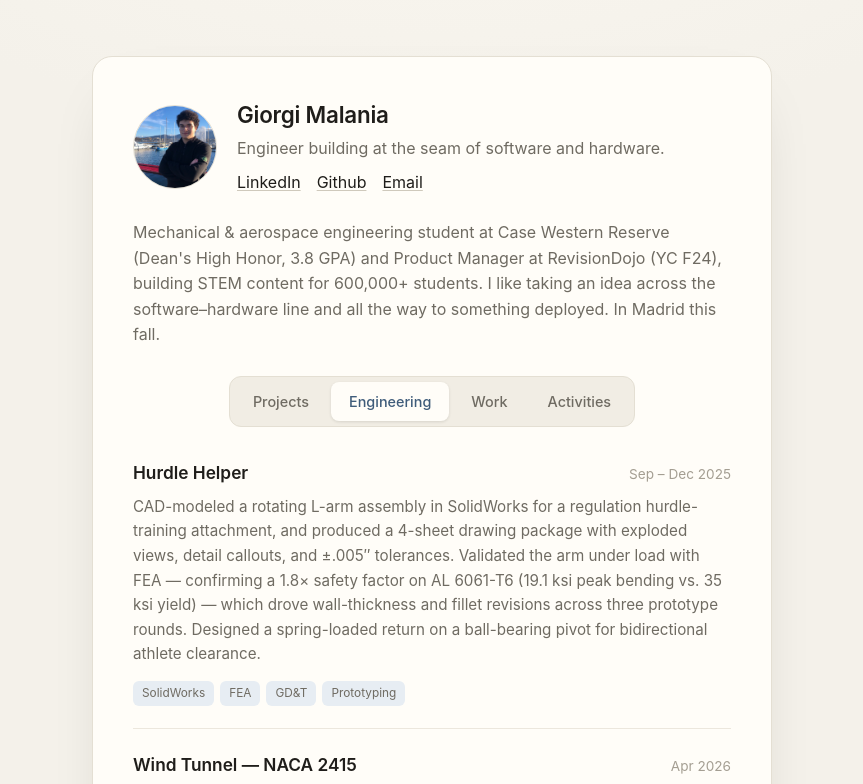
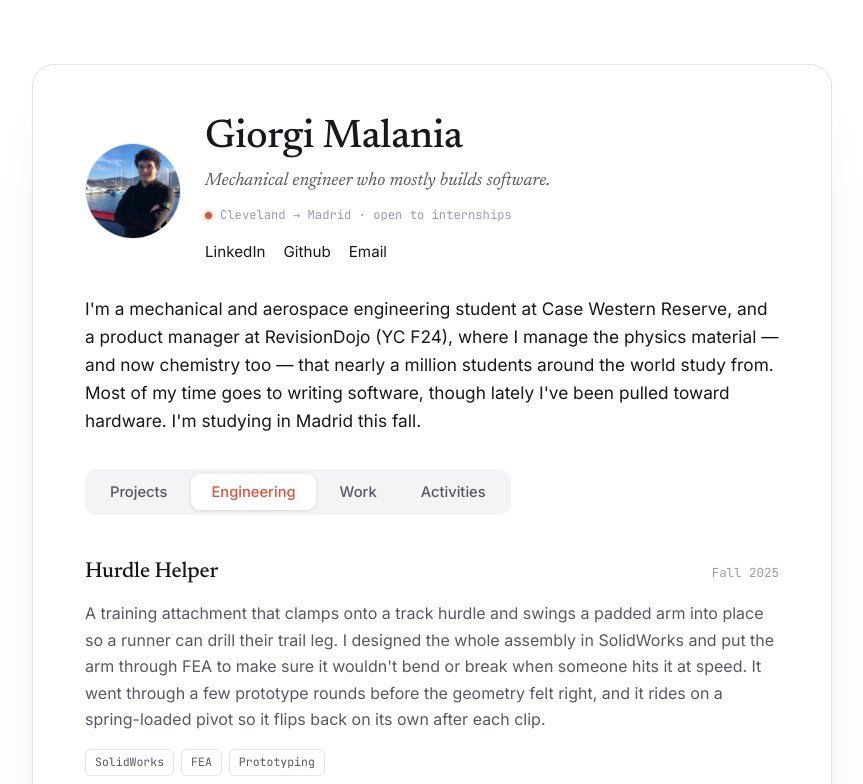
Before and after one commit to GiorgiMalanozavri/Personal, a plain HTML site: page index.html in a window 1280 px wide. Both pictures are taken after a click on the tab "Engineering". Shown: the top 784 px of the page, without its empty margins (208-1071 px from the left). Drawn offline with Linux system fonts and the light colour scheme.

Commit message:
White theme with a real identity; expand project copy
- All-white palette, drop the cream/gradient look
- Type system: Newsreader serif (name, titles) + Inter body +
  JetBrains Mono (dates, tags, status), warm vermilion accent
- Bigger card, larger thumbnails, human status line with a dot
- Expand every project/experience blurb; rewrite in plain voice,
  cut AI-isms and the tolerance/ksi overload
- Physics + chemistry, ~a million students in the RevisionDojo copy

```diff
--- a/index.html
+++ b/index.html
@@ -4,7 +4,10 @@
   <meta charset="UTF-8" />
   <meta name="viewport" content="width=device-width, initial-scale=1.0" />
   <title>Giorgi Malania</title>
-  <meta name="description" content="Giorgi Malania — engineer building at the seam of software and hardware." />
+  <meta name="description" content="Giorgi Malania — mechanical engineer who mostly builds software." />
+  <link rel="preconnect" href="https://fonts.googleapis.com" />
+  <link rel="preconnect" href="https://fonts.gstatic.com" crossorigin />
+  <link href="https://fonts.googleapis.com/css2?family=Inter:wght@400;500;600&family=JetBrains+Mono:wght@400;500&family=Newsreader:ital,opsz,wght@0,6..72,400;0,6..72,500;1,6..72,400&display=swap" rel="stylesheet" />
   <link rel="stylesheet" href="style.css" />
 </head>
 <body>
@@ -15,7 +18,8 @@
         <img class="avatar" src="images/portrait.jpeg" alt="Giorgi Malania" />
         <div class="profile__meta">
           <h1>Giorgi Malania</h1>
-          <p class="tagline">Engineer building at the seam of software and hardware.</p>
+          <p class="tagline">Mechanical engineer who mostly builds software.</p>
+          <p class="status"><span class="dot" aria-hidden="true"></span>Cleveland → Madrid · open to internships</p>
           <p class="links">
             <a href="https://www.linkedin.com/in/giorgimalania/" target="_blank" rel="noopener">LinkedIn</a>
             <a href="https://github.com/GiorgiMalanozavri" target="_blank" rel="noopener">Github</a>
@@ -25,7 +29,7 @@
       </header>
 
       <div class="bio">
-        <p>Mechanical &amp; aerospace engineering student at Case Western Reserve (Dean's High Honor, 3.8 GPA) and Product Manager at RevisionDojo (YC&nbsp;F24), building STEM content for 600,000+ students. I like taking an idea across the software–hardware line and all the way to something deployed. In Madrid this fall.</p>
+        <p>I'm a mechanical and aerospace engineering student at Case Western Reserve, and a product manager at RevisionDojo (YC F24), where I manage the physics material — and now chemistry too — that nearly a million students around the world study from. Most of my time goes to writing software, though lately I've been pulled toward hardware. I'm studying in Madrid this fall.</p>
       </div>
 
       <!-- tab selector -->
@@ -48,7 +52,8 @@
                 <h3><a href="https://github.com/GiorgiMalanozavri/backbrain" target="_blank" rel="noopener">oushi</a></h3>
                 <span class="chip">Live</span>
               </div>
-              <p>A personal AI assistant built on Gmail and Google Calendar. It reads and triages email in real time through Pub/Sub push notifications, understands sender and thread context, and proactively surfaces what actually needs a reply — instead of waiting to be asked. Full Google auth, the real-time push pipeline, and a calm daily-brief interface. Built and deployed end to end.</p>
+              <p>An assistant that sits on top of your Gmail and calendar. As mail comes in, it works out what actually needs you and says so, instead of leaving you to dig through the inbox. Under the hood it listens for new mail through Google's push system, reads the thread and who it's from, and only pings you when something's worth it.</p>
+              <p>I wrote all of it — the login, the live email pipeline, and the daily brief you land on when you open it — and put it online. It started as me being annoyed at my own inbox and turned into the most complete thing I've built.</p>
               <ul class="tags">
                 <li>Next.js</li><li>TypeScript</li><li>Supabase</li><li>Google APIs</li><li>Pub/Sub</li><li>Vercel</li>
               </ul>
@@ -64,7 +69,8 @@
                 <h3><a href="https://github.com/GiorgiMalanozavri/YQuantum_hartford" target="_blank" rel="noopener">YQuantum 2026</a></h3>
                 <span class="chip chip--award">2nd place</span>
               </div>
-              <p>Built for the Capgemini × The Hartford challenge at Yale. We took 50 real insurance assets, compressed them into 8 sectors mapped to 8 qubits, and formulated constrained mean-variance selection as a QUBO. Implemented QAOA with K8 edge-coloring parallelization that cut circuit depth up to 48% and lifted simulated hardware fidelity from 17% to 53% under realistic noise. 2nd of 35 teams, plus Best Computational Accuracy.</p>
+              <p>A quantum optimizer for insurance portfolios, built over a weekend at Yale's YQuantum for the Capgemini and Hartford challenge. The task: given a pile of assets and a set of rules, pick the best mix. We took 50 real assets, boiled them down to 8 sectors mapped onto 8 qubits, and used QAOA to search for the answer.</p>
+              <p>To make it run well we reworked the circuit so it was about half as deep, which pushed our simulated accuracy from 17% up to 53%. We also checked the quantum result against a brute-force solve to prove it was landing on the real optimum. 2nd of 35 teams, and Best Computational Accuracy.</p>
               <ul class="tags">
                 <li>Python</li><li>Bloqade</li><li>QAOA</li><li>QUBO</li><li>PyQrack</li>
               </ul>
@@ -78,18 +84,18 @@
           <article class="item">
             <div class="item__head">
               <h3>Hurdle Helper</h3>
-              <span class="item__date">Sep – Dec 2025</span>
+              <span class="item__date">Fall 2025</span>
             </div>
-            <p>CAD-modeled a rotating L-arm assembly in SolidWorks for a regulation hurdle-training attachment, and produced a 4-sheet drawing package with exploded views, detail callouts, and ±.005″ tolerances. Validated the arm under load with FEA — confirming a 1.8× safety factor on AL 6061-T6 (19.1 ksi peak bending vs. 35 ksi yield) — which drove wall-thickness and fillet revisions across three prototype rounds. Designed a spring-loaded return on a ball-bearing pivot for bidirectional athlete clearance.</p>
-            <ul class="tags"><li>SolidWorks</li><li>FEA</li><li>GD&amp;T</li><li>Prototyping</li></ul>
+            <p>A training attachment that clamps onto a track hurdle and swings a padded arm into place so a runner can drill their trail leg. I designed the whole assembly in SolidWorks and put the arm through FEA to make sure it wouldn't bend or break when someone hits it at speed. It went through a few prototype rounds before the geometry felt right, and it rides on a spring-loaded pivot so it flips back on its own after each clip.</p>
+            <ul class="tags"><li>SolidWorks</li><li>FEA</li><li>Prototyping</li></ul>
           </article>
 
           <article class="item">
             <div class="item__head">
               <h3>Wind Tunnel — NACA 2415</h3>
-              <span class="item__date">Apr 2026</span>
+              <span class="item__date">Spring 2026</span>
             </div>
-            <p>Characterized a NACA 2415 airfoil at ~20 m/s across seven angles of attack (−10° to 20°) using surface pressure-tap data acquired through LabVIEW in a subsonic wind tunnel. Computed pressure-coefficient distributions and numerically integrated them in Python to obtain lift and moment coefficients, benchmarking against the vortex panel method and published NACA data. Diagnosed two faulty pressure sensors and corrected them via interpolation and exclusion, preserving result integrity.</p>
+            <p>Tested a NACA 2415 airfoil in a subsonic wind tunnel to see how it behaves as you tilt it. I read the surface pressures at seven angles of attack, then worked through the numbers in Python to pull out lift and moment and compared them against the textbook panel-method predictions and published NACA data. Two of the pressure taps were reading garbage, so part of the job was noticing that and cleaning it up without throwing off the results.</p>
             <ul class="tags"><li>Aerodynamics</li><li>LabVIEW</li><li>Python</li></ul>
           </article>
 
@@ -98,16 +104,16 @@
               <h3>Optical inspection stage</h3>
               <span class="item__date">In progress</span>
             </div>
-            <p>A self-directed build that merges hardware and software: a 2-axis gantry inspection stage paired with a YOLO vision pipeline that detects and localizes defects, then generates structured inspection reports. Modeled on real semiconductor-inspection workflows — my clearest proof of the hardware-plus-software angle.</p>
+            <p>A 2-axis gantry that walks a camera across a part, spots defects with a YOLO model, and writes up what it found and where. The idea is to copy, in miniature, how semiconductor lines inspect wafers — the mechanical side and the vision side are both mine. Still building it. This one's the clearest version of the thing I keep circling back to: hardware and software in the same project.</p>
             <ul class="tags"><li>Python</li><li>YOLO</li><li>OpenCV</li><li>Creo</li><li>Ansys</li></ul>
           </article>
 
           <article class="item">
             <div class="item__head">
               <h3>Steel Hammer</h3>
-              <span class="item__date">Sep – Dec 2025</span>
+              <span class="item__date">Fall 2025</span>
             </div>
-            <p>Machined a two-component steel hammer from 1018 CRS stock on the lathe and mill, holding ±.005″ tolerances. Worked from drawings with thread specs (5/16-18 UNC), reamed holes (Ø.438/.439″), and GD&amp;T callouts.</p>
+            <p>Machined a two-piece steel hammer from bar stock on the lathe and mill, working from a full drawing with threads, reamed holes, and GD&amp;T callouts. A good crash course in actually holding tolerances by hand.</p>
             <ul class="tags"><li>Machining</li><li>Lathe · Mill</li><li>GD&amp;T</li></ul>
           </article>
           <!-- Add more engineering projects here -->
@@ -120,8 +126,8 @@
               <h3>Product Manager <em>— RevisionDojo (YC F24)</em></h3>
               <span class="item__date">2025 · 2026 — Now</span>
             </div>
-            <p>AI exam-prep platform used by 600,000+ students. Designed a prompt-engineered LLM pipeline that auto-generates branded technical diagrams (TikZ / Desmos / SVG) from exam questions, classifying by problem type and compiling to print-ready output. Authored 3,000+ worked solutions and 400+ original problems across thermodynamics, electromagnetism, and mechanics.</p>
-            <ul class="tags"><li>Product</li><li>LLM workflows</li><li>TikZ</li><li>Curriculum</li></ul>
+            <p>I manage the physics material — and lately chemistry too — that close to a million students around the world study from. A lot of the job is making sure the explanations are genuinely right and genuinely clear. On the side I built a tool that takes an exam question and draws its diagram automatically, print-ready, and I've written thousands of worked solutions and original problems across mechanics, electromagnetism, and thermodynamics.</p>
+            <ul class="tags"><li>Product</li><li>Physics</li><li>Chemistry</li><li>Curriculum</li></ul>
           </article>
 
           <article class="item">
@@ -129,7 +135,7 @@
               <h3>Data Analyst <em>— Weatherhead School of Management</em></h3>
               <span class="item__date">2024 — 2026</span>
             </div>
-            <p>Automated an Excel-based tracking system that streamlined logistics for 30+ daily executive participants, and engineered a centralized CRM of 1,500+ contacts that accelerated the business-development pipeline for executive-education programs serving firms like JPMorgan, KeyBank, and Lockheed Martin.</p>
+            <p>Kept the executive-education programs running day to day. I automated the spreadsheet that tracked 30+ participants a day and built the contact database of 1,500+ people the team used to reach firms like JPMorgan, KeyBank, and Lockheed Martin.</p>
             <ul class="tags"><li>Excel automation</li><li>CRM</li><li>Ops</li></ul>
           </article>
 
@@ -138,7 +144,7 @@
               <h3>Technician <em>— Tinkham Veale University Center</em></h3>
               <span class="item__date">2024 — 2026</span>
             </div>
-            <p>Executed time-critical setups for 4–5 events weekly (500+ attendees) with a rapid-response team of five, ensuring equipment safety and load compliance under strict deadlines.</p>
+            <p>Set up and ran four to five campus events a week, some with 500+ people, as part of a small crew handling the AV, staging, and everything that had to be ready on time.</p>
             <ul class="tags"><li>Events</li><li>Logistics</li></ul>
           </article>
           <!-- Add more experience here -->
@@ -153,7 +159,7 @@
                 <h3>2nd place — YQuantum 2026</h3>
                 <span class="item__date">Apr 2026</span>
               </div>
-              <p>Placed 2nd of 35 teams at the Capgemini × The Hartford challenge at Yale University, and won Best Computational Accuracy — building a full 8-qubit quantum optimization pipeline on QuEra's Bloqade platform with real Hartford data and regulatory constraints.</p>
+              <p>2nd of 35 teams at Yale's YQuantum, plus the Best Computational Accuracy award. Our team built a quantum optimizer for insurance portfolios on real Hartford data. That's me presenting it, above.</p>
             </div>
           </article>
 
@@ -164,7 +170,7 @@
                 <h3>2nd place — WSOM Business Case Competition</h3>
                 <span class="item__date">Mar 2026</span>
               </div>
-              <p>Analyzed strategy, direct-to-consumer operations, and growth decisions for a $140M manufacturer under a one-hour constraint, then presented retention and competitive-moat frameworks to a panel of judges. 2nd of 16 teams, $500 award.</p>
+              <p>One hour to pull apart a $140M company's strategy and pitch what we'd do differently to a panel of judges. None of us had a business background, which made 2nd of 16 teams (and the $500) feel pretty good.</p>
             </div>
           </article>
 
@@ -173,14 +179,14 @@
               <h3>Business Analyst <em>— Consult Your Community</em></h3>
               <span class="item__date">2026</span>
             </div>
-            <p>Developing UAT, rollout, and go-to-market plans for Haven, an MVP barter platform for an artist community — pro-bono consulting for early-stage ventures.</p>
+            <p>Pro-bono consulting for early-stage ventures. Right now I'm helping plan the launch of Haven, a barter platform for an artist community.</p>
           </article>
 
           <article class="item">
             <div class="item__head">
               <h3>Community &amp; recognition</h3>
             </div>
-            <p>Delta Tau Delta member and Resident Advisor at CWRU. Dean's High Honor (3.8 GPA), Certified SOLIDWORKS Associate, and MATLAB Onramp. UWC Maastricht alumnus; native English and Georgian.</p>
+            <p>Delta Tau Delta member and a Resident Advisor at CWRU. Dean's High Honor (3.8 GPA) and a Certified SOLIDWORKS Associate. UWC Maastricht alum; I speak English and Georgian.</p>
           </article>
           <!-- Add more activities here -->
         </section>
--- a/style.css
+++ b/style.css
@@ -1,168 +1,217 @@
 * { box-sizing: border-box; margin: 0; padding: 0; }
 
 :root {
-  --bg:      #f4f1ea;
-  --ink:     #1f1d1a;
-  --muted:   #6f6b62;
-  --faint:   #a49e92;
-  --line:    #ece7dd;
-  --line-2:  #e4dfd3;
-  --accent:  #3f5c7a;
-  --accent-soft: #e7edf3;
-  --card:    #fffdf8;
+  --bg:      #ffffff;
+  --card:    #ffffff;
+  --ink:     #17181c;
+  --muted:   #565962;
+  --faint:   #9a9ca4;
+  --line:    #ededf0;
+  --line-2:  #e4e4e8;
+  --track:   #f4f4f6;
+  --accent:  #e2503b;          /* warm vermilion */
+  --accent-soft: #fdece8;
+
+  --serif: "Newsreader", Georgia, "Times New Roman", serif;
+  --sans:  "Inter", -apple-system, BlinkMacSystemFont, "Segoe UI", sans-serif;
+  --mono:  "JetBrains Mono", ui-monospace, "SF Mono", Menlo, monospace;
 }
 
 body {
-  font-family: -apple-system, BlinkMacSystemFont, "Segoe UI", Helvetica, Arial, sans-serif;
+  font-family: var(--sans);
   font-size: 16px;
-  line-height: 1.6;
+  line-height: 1.62;
   color: var(--ink);
-  background:
-    radial-gradient(1100px 500px at 50% -10%, #faf7f0 0%, var(--bg) 60%);
+  background: var(--bg);
   min-height: 100vh;
   -webkit-font-smoothing: antialiased;
 }
 
 main {
-  max-width: 720px;
+  max-width: 840px;
   margin: 0 auto;
-  padding: 56px 20px 72px;
+  padding: 64px 20px 80px;
 }
 
 /* ---------- the card ---------- */
 .card {
   background: var(--card);
   border: 1px solid var(--line-2);
-  border-radius: 20px;
-  padding: clamp(24px, 4vw, 40px);
-  box-shadow: 0 24px 60px -34px rgba(31,29,26,.28);
+  border-radius: 22px;
+  padding: clamp(28px, 4.5vw, 52px);
+  box-shadow: 0 1px 2px rgba(23,24,28,.04), 0 30px 60px -40px rgba(23,24,28,.22);
 }
 
 /* ---------- profile ---------- */
-.profile { display: flex; align-items: center; gap: 20px; }
+.profile { display: flex; align-items: center; gap: 24px; }
 .avatar {
-  width: 84px; height: 84px;
+  width: 96px; height: 96px;
   border-radius: 50%;
   object-fit: cover;
   flex-shrink: 0;
   border: 1px solid var(--line-2);
 }
-h1 { font-size: 1.4rem; font-weight: 600; letter-spacing: -0.01em; }
-.tagline { color: var(--muted); margin: 3px 0 9px; }
-.links { display: flex; gap: 16px; }
+h1 {
+  font-family: var(--serif);
+  font-size: clamp(1.9rem, 4vw, 2.5rem);
+  font-weight: 500;
+  letter-spacing: -0.01em;
+  line-height: 1.05;
+}
+.tagline {
+  font-family: var(--serif);
+  font-style: italic;
+  font-size: 1.12rem;
+  color: var(--muted);
+  margin: 8px 0 10px;
+}
+.status {
+  font-family: var(--mono);
+  font-size: 0.76rem;
+  color: var(--faint);
+  display: flex; align-items: center; gap: 8px;
+  margin-bottom: 14px;
+}
+.dot {
+  width: 7px; height: 7px; border-radius: 50%;
+  background: var(--accent);
+  box-shadow: 0 0 0 3px var(--accent-soft);
+}
+.links { display: flex; gap: 18px; font-size: 0.95rem; }
 
-.bio { margin: 24px 0 28px; color: var(--muted); }
+.bio {
+  margin: 30px 0 34px;
+  font-size: 1.08rem;
+  color: var(--ink);
+  max-width: 66ch;
+}
 
-/* ---------- tab selector (segmented control) ---------- */
+/* ---------- tab selector ---------- */
 .tabs {
   display: flex;
   gap: 4px;
   padding: 5px;
-  background: #f1ede4;
-  border: 1px solid var(--line-2);
-  border-radius: 12px;
+  background: var(--track);
+  border-radius: 13px;
   width: fit-content;
   max-width: 100%;
-  margin: 0 auto 28px;
+  margin-bottom: 34px;
   overflow-x: auto;
 }
 .tab {
-  appearance: none;
-  border: none;
-  background: none;
-  font: inherit;
-  font-size: 0.9rem;
+  appearance: none; border: none; background: none;
+  font-family: var(--sans);
+  font-size: 0.92rem;
   font-weight: 500;
   color: var(--muted);
-  padding: 8px 18px;
-  border-radius: 8px;
+  padding: 9px 20px;
+  border-radius: 9px;
   cursor: pointer;
   white-space: nowrap;
   transition: background .18s, color .18s, box-shadow .18s;
 }
 .tab:hover { color: var(--ink); }
 .tab.is-active {
-  background: var(--card);
+  background: #fff;
   color: var(--accent);
-  box-shadow: 0 1px 3px rgba(31,29,26,.12);
+  box-shadow: 0 1px 4px rgba(23,24,28,.12);
 }
 .tab:focus-visible { outline: 2px solid var(--accent); outline-offset: 2px; }
 
 /* ---------- panels ---------- */
 .panel { display: none; }
-.panel.is-active { display: block; animation: fade .28s ease; }
+.panel.is-active { display: block; animation: fade .3s ease; }
 @keyframes fade { from { opacity: 0; transform: translateY(6px); } to { opacity: 1; transform: none; } }
 
 /* ---------- items ---------- */
-.item { padding: 22px 0; border-top: 1px solid var(--line); }
-.panel .item:first-child { border-top: none; padding-top: 4px; }
+.item { padding: 28px 0; border-top: 1px solid var(--line); }
+.panel .item:first-child { border-top: none; padding-top: 6px; }
 
-.item__head { display: flex; align-items: baseline; gap: 10px; flex-wrap: wrap; margin-bottom: 8px; }
-.item__head h3 { font-size: 1.08rem; font-weight: 600; }
-.item__head h3 em { font-style: normal; font-weight: 400; color: var(--muted); }
-.item__date { margin-left: auto; color: var(--faint); font-size: 0.85rem; white-space: nowrap; }
-.item p { color: var(--muted); font-size: 0.95rem; line-height: 1.62; }
+.item__head { display: flex; align-items: baseline; gap: 12px; flex-wrap: wrap; margin-bottom: 10px; }
+.item__head h3 {
+  font-family: var(--serif);
+  font-size: 1.35rem;
+  font-weight: 500;
+  letter-spacing: -0.01em;
+}
+.item__head h3 em { font-style: italic; font-weight: 400; color: var(--muted); font-size: 0.9em; }
+.item__date {
+  font-family: var(--mono);
+  margin-left: auto;
+  color: var(--faint);
+  font-size: 0.78rem;
+  white-space: nowrap;
+}
+.item p { color: var(--muted); font-size: 1rem; line-height: 1.66; }
+.item p + p { margin-top: 12px; }
 
-/* media items (projects with thumbnails) */
-.item--media { display: grid; grid-template-columns: 168px 1fr; gap: 22px; align-items: start; }
+/* media items */
+.item--media { display: grid; grid-template-columns: 220px 1fr; gap: 28px; align-items: start; }
 .item__thumb {
-  display: block;
-  border-radius: 10px;
+  display: block; margin: 0;
+  border-radius: 12px;
   overflow: hidden;
   border: 1px solid var(--line);
-  background: #f5f3ee;
+  background: #f6f6f8;
   aspect-ratio: 16 / 11;
 }
 .item__thumb img {
   width: 100%; height: 100%;
   object-fit: cover; object-position: top left;
-  transition: transform .3s ease;
+  transition: transform .35s ease;
 }
 .item__thumb:hover img { transform: scale(1.04); }
-.item--media .item__head { margin-bottom: 6px; }
+.item--media .item__head { margin-bottom: 8px; }
+.item--media .item__head h3 { font-size: 1.5rem; }
 
 /* chips */
 .chip {
-  font-size: 0.64rem; font-weight: 600;
-  text-transform: uppercase; letter-spacing: 0.06em;
+  font-family: var(--mono);
+  font-size: 0.64rem; font-weight: 500;
+  text-transform: uppercase; letter-spacing: 0.04em;
   color: #fff; background: var(--accent);
-  padding: 2px 9px; border-radius: 100px;
+  padding: 3px 9px; border-radius: 6px;
 }
 .chip--award { background: var(--ink); }
 
 /* tags */
-.tags { list-style: none; display: flex; flex-wrap: wrap; gap: 6px; margin-top: 14px; }
+.tags { list-style: none; display: flex; flex-wrap: wrap; gap: 7px; margin-top: 16px; }
 .tags li {
-  font-size: 0.74rem; color: var(--muted);
-  background: var(--accent-soft);
+  font-family: var(--mono);
+  font-size: 0.72rem; color: var(--muted);
+  border: 1px solid var(--line-2);
   border-radius: 6px; padding: 3px 9px;
+  transition: border-color .18s, color .18s;
 }
+.item:hover .tags li { border-color: var(--line-2); }
 
 /* ---------- links ---------- */
-a { color: var(--ink); text-decoration: underline; text-underline-offset: 2px; text-decoration-color: #cfc9bc; transition: color .15s; }
-a:hover { color: var(--accent); text-decoration-color: var(--accent); }
-.item__head h3 a { text-decoration: none; }
+a { color: var(--ink); text-decoration: none; border-bottom: 1px solid var(--line-2); padding-bottom: 1px; transition: color .15s, border-color .15s; }
+a:hover { color: var(--accent); border-color: var(--accent); }
+.item__head h3 a { border-bottom: none; }
 .item__head h3 a:hover { color: var(--accent); }
-.item__thumb { text-decoration: none; }
+.item__thumb, .links a { border-bottom: none; }
+.links a:hover { color: var(--accent); }
 
 /* ---------- footer ---------- */
 .foot {
   display: flex; justify-content: space-between; flex-wrap: wrap; gap: 8px;
-  margin-top: 28px; padding-top: 22px; border-top: 1px solid var(--line);
-  font-size: 0.86rem; color: var(--faint);
+  margin-top: 36px; padding-top: 26px; border-top: 1px solid var(--line);
+  font-family: var(--mono);
+  font-size: 0.78rem; color: var(--faint);
 }
+.foot a { border-bottom-color: var(--line-2); }
 
 /* ---------- responsive ---------- */
-@media (max-width: 540px) {
+@media (max-width: 560px) {
   main { padding: 32px 14px 56px; }
-  .card { border-radius: 16px; }
-  .profile { flex-direction: column; text-align: center; gap: 14px; }
-  .links { justify-content: center; }
-  .avatar { width: 76px; height: 76px; }
-  .tabs { margin-left: -4px; margin-right: -4px; }
+  .card { border-radius: 18px; }
+  .profile { flex-direction: column; text-align: center; gap: 16px; }
+  .status, .links { justify-content: center; }
   .item--media { grid-template-columns: 1fr; }
   .item__thumb { aspect-ratio: 16 / 9; }
   .item__date { margin-left: 0; }
+  .item--media .item__head h3, .item__head h3 { font-size: 1.3rem; }
 }
 
 @media (prefers-reduced-motion: reduce) {
```
